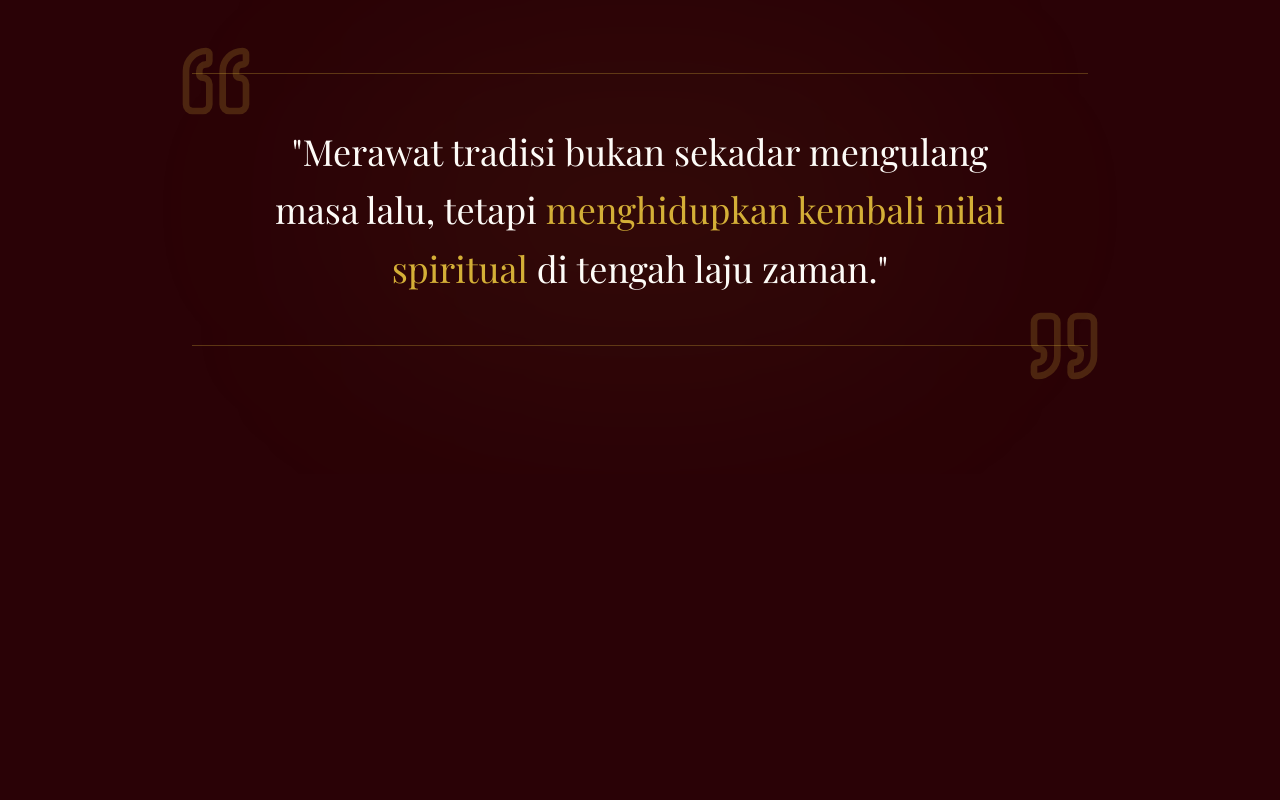
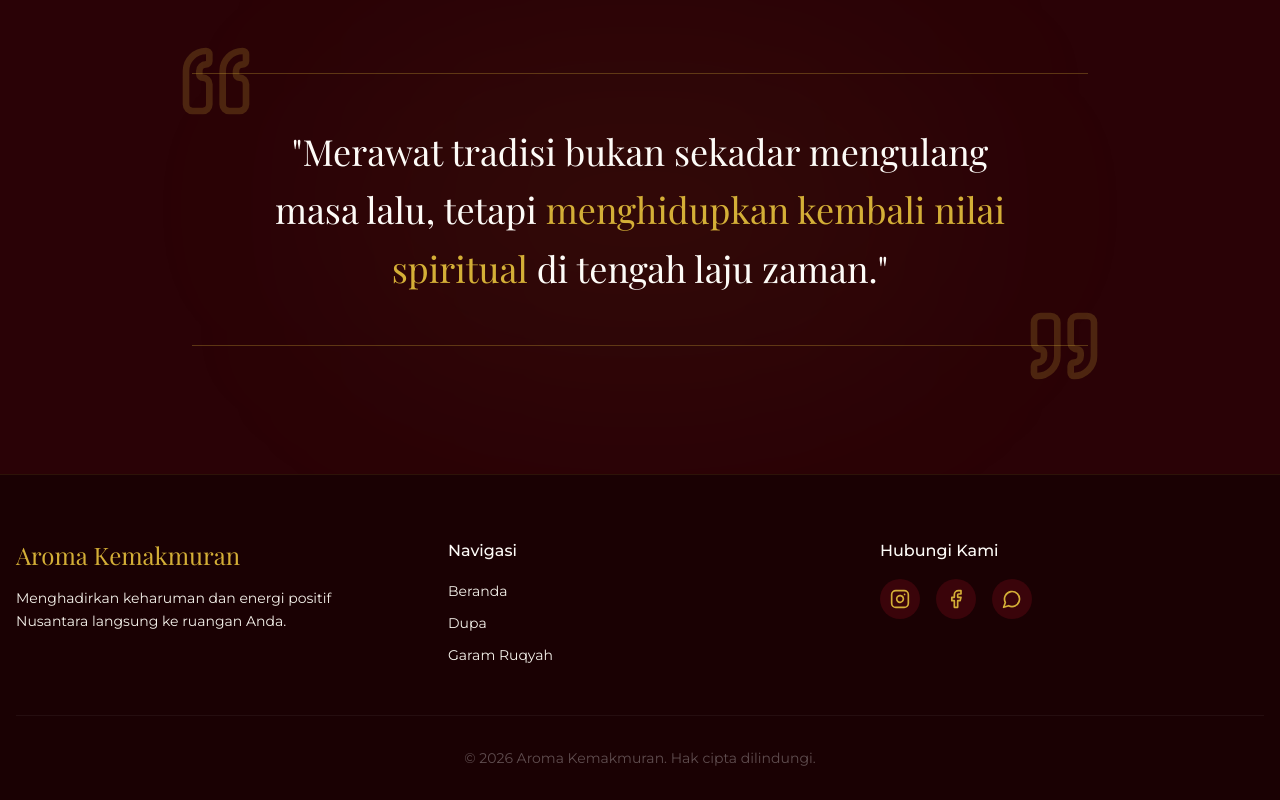
Before and after one commit to w4nnnn/aroma-kemakmuran, a Next.js app in the folder frontend/: page / in a window 1280 px wide. Shown: the part 2805-3605 px from the top of the page. Before the commit the page ends 3279 px from the top, so only its background shows below. Built offline with nearby package versions, Linux system fonts and the light colour scheme; a web font is replaced by a local one.

Commit message:
feat: add global footer

```diff
--- a/frontend/app/layout.tsx
+++ b/frontend/app/layout.tsx
@@ -3,6 +3,7 @@ import { Playfair_Display, Montserrat } from "next/font/google";
 import "./globals.css";
 import { Header } from "@/components/layout/header";
 import { SmoothScroll } from "@/components/layout/smooth-scroll";
+import { Footer } from "@/components/layout/footer";
 
 const playfair = Playfair_Display({
   subsets: ["latin"],
@@ -33,7 +34,7 @@ export default function RootLayout({
         <main className="flex-grow">
           <SmoothScroll>{children}</SmoothScroll>
         </main>
-        {/* Footer will go here */}
+        <Footer />
       </body>
     </html>
   );
--- /dev/null
+++ b/frontend/components/layout/footer.tsx
@@ -0,0 +1,45 @@
+import Link from "next/link";
+import { Instagram, Facebook, MessageCircle } from "lucide-react";
+
+export function Footer() {
+  return (
+    <footer className="bg-[#1A0103] border-t border-gold-primary/10 pt-16 pb-8 px-4 mt-auto">
+      <div className="container mx-auto grid grid-cols-1 md:grid-cols-3 gap-12 mb-12">
+        <div className="space-y-4">
+          <h3 className="font-serif text-2xl text-gold-primary">Aroma Kemakmuran</h3>
+          <p className="text-text-muted text-sm leading-relaxed max-w-xs">
+            Menghadirkan keharuman dan energi positif Nusantara langsung ke ruangan Anda.
+          </p>
+        </div>
+
+        <div>
+          <h4 className="font-medium text-text-primary mb-4">Navigasi</h4>
+          <ul className="space-y-2">
+            <li><Link href="/" className="text-sm text-text-muted hover:text-gold-primary transition-colors">Beranda</Link></li>
+            <li><Link href="/kategori/dupa" className="text-sm text-text-muted hover:text-gold-primary transition-colors">Dupa</Link></li>
+            <li><Link href="/kategori/garam-ruqyah" className="text-sm text-text-muted hover:text-gold-primary transition-colors">Garam Ruqyah</Link></li>
+          </ul>
+        </div>
+
+        <div id="kontak">
+          <h4 className="font-medium text-text-primary mb-4">Hubungi Kami</h4>
+          <div className="flex gap-4">
+            <a href="#" className="w-10 h-10 rounded-full bg-maroon-elevated flex items-center justify-center text-gold-primary hover:bg-gold-primary hover:text-maroon-base transition-colors">
+              <Instagram size={20} />
+            </a>
+            <a href="#" className="w-10 h-10 rounded-full bg-maroon-elevated flex items-center justify-center text-gold-primary hover:bg-gold-primary hover:text-maroon-base transition-colors">
+              <Facebook size={20} />
+            </a>
+            <a href="#" className="w-10 h-10 rounded-full bg-maroon-elevated flex items-center justify-center text-gold-primary hover:bg-gold-primary hover:text-maroon-base transition-colors">
+              <MessageCircle size={20} />
+            </a>
+          </div>
+        </div>
+      </div>
+
+      <div className="container mx-auto pt-8 border-t border-white/5 text-center text-sm text-white/30">
+        &copy; {new Date().getFullYear()} Aroma Kemakmuran. Hak cipta dilindungi.
+      </div>
+    </footer>
+  );
+}
--- a/frontend/package.json
+++ b/frontend/package.json
@@ -12,7 +12,7 @@
     "@gsap/react": "^2.1.2",
     "@radix-ui/react-slot": "^1.3.0",
     "gsap": "^3.15.0",
-    "lucide-react": "^1.21.0",
+    "lucide-react": "^0.475.0",
     "next": "16.2.9",
     "react": "19.2.4",
     "react-dom": "19.2.4"
```
Also changed, not shown: 1 other file (tests, documents, lock files or other folders).
